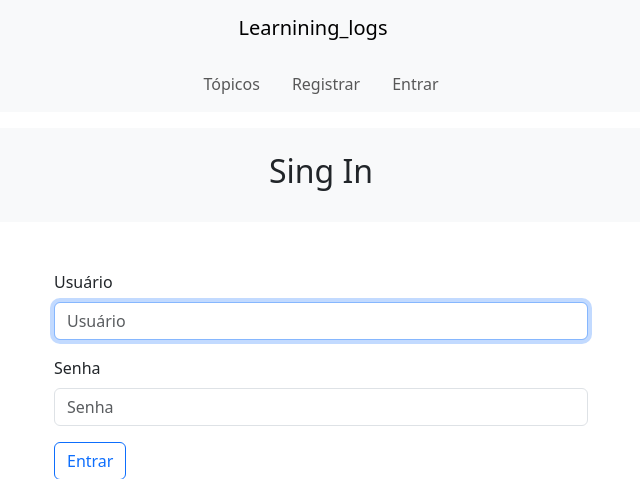
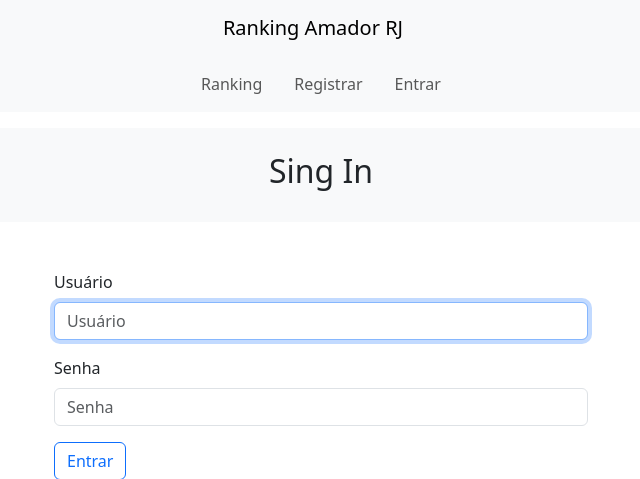
Before and after one commit to MarcioDuani/Learnining_logs, a Django app: page /users/login?next=/edit_entry/122/ in a window 1280 px wide. Shown: the top 479 px of the page, without its empty margins (319-959 px from the left). Run offline with Django 5.2, Linux system fonts and the light colour scheme; some libraries are stand-ins or nearby versions.

Commit message:
Atualização para Ranking Amador

```diff
--- a/learning_log/learning_logs/templates/learning_logs/base.html
+++ b/learning_log/learning_logs/templates/learning_logs/base.html
@@ -4,7 +4,7 @@
           <meta charset="UTF-8">
           <meta http-equiv="Content-Type" content="text/html;charset=UTF-8">
           <meta name="viewport" content="width=device-width, initial-scale=1.0">
-          <title>Duani Art's</title>
+          <title>Ranking Amador Rj</title>
           <link rel="stylesheet" href="/static/CSS/estilo.css">
 
       </head>
@@ -22,12 +22,12 @@
                   <div class="container d-flex justify-content-center">
                     <div class="row">
                       <div class="col-12 d-flex justify-content-center mb-3">
-                          <a class="navbar-brand" href="{% url 'index'%}">Learnining_logs</a>
+                          <a class="navbar-brand" href="{% url 'index'%}">Ranking Amador RJ</a>
                       </div>
                       <div class="col-12 d-flex justify-content-center">
                         <div class="collapse navbar-collapse" id="navbarSupportedContent">
                           <ul class="navbar-nav align-items-center mx-auto">
-                            <li class="nav-item"><a class="nav-link mx-2" href="{% url 'topics'%}">Tópicos</a></li>
+                            <li class="nav-item"><a class="nav-link mx-2" href="{% url 'topics'%}">Ranking</a></li>
                             {% if user.is_authenticated %}
                             <li class="nav-item">
                                 <a class="nav-link mx-2">Olá, {{ user.username }}</a>
```
